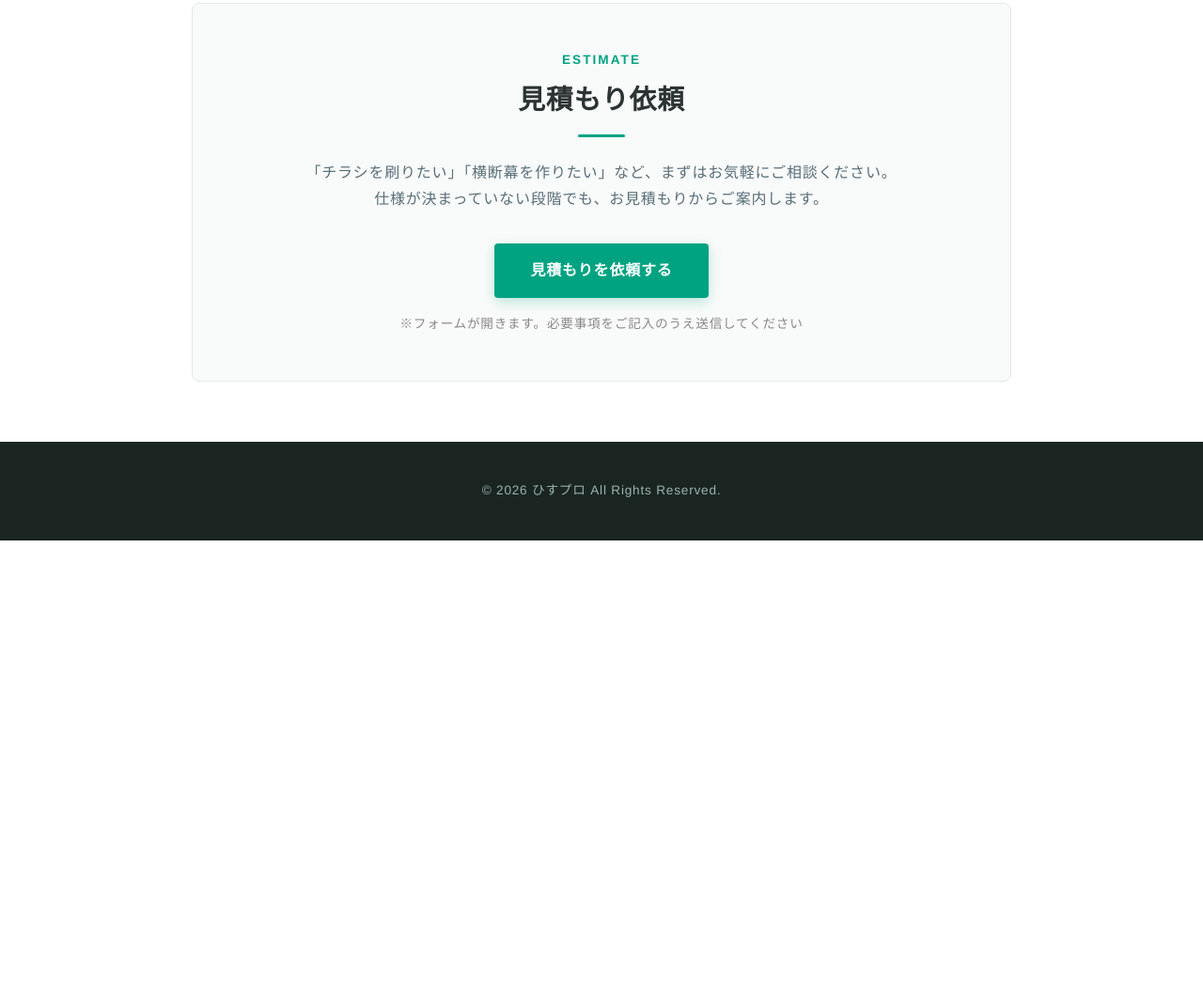
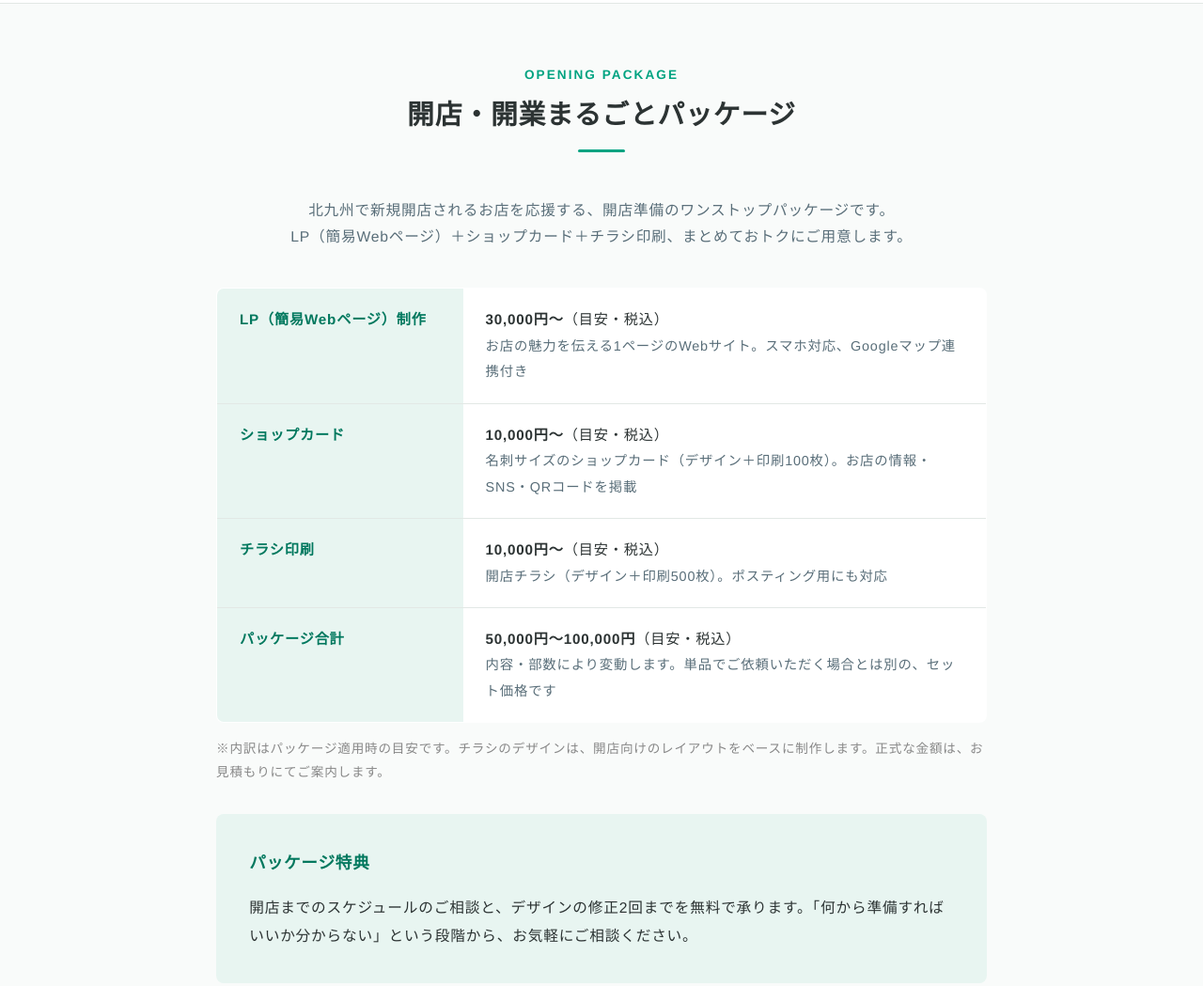
Before and after one commit to gameeeeeeni/Hisupuros, a plain HTML site: page print.html in a window 1280 px wide. Shown: the part 3028-4077 px from the top of the page at 94% size. Before the commit the page ends 3603 px from the top, so only its background shows below. Drawn offline with Linux system fonts and the light colour scheme.

Commit message:
印刷代行ページに「開店・開業まるごとパッケージ」を追加

```diff
--- a/print.html
+++ b/print.html
@@ -525,6 +525,62 @@
       </div>
     </section>
 
+    <!-- 開店・開業まるごとパッケージ -->
+    <div class="section-bg">
+      <section class="section">
+        <div class="section-header">
+          <span class="section-en">Opening Package</span>
+          <h2 class="section-title">開店・開業まるごとパッケージ</h2>
+        </div>
+
+        <p class="section-lead">
+          北九州で新規開店されるお店を応援する、開店準備のワンストップパッケージです。<br />
+          LP（簡易Webページ）＋ショップカード＋チラシ印刷、まとめておトクにご用意します。
+        </p>
+
+        <table class="price-table">
+          <tr>
+            <th>LP（簡易Webページ）制作</th>
+            <td>
+              <span class="price">30,000円〜</span>（目安・税込）<br />
+              <span style="color: var(--text-sub); font-size: 0.9rem;">お店の魅力を伝える1ページのWebサイト。スマホ対応、Googleマップ連携付き</span>
+            </td>
+          </tr>
+          <tr>
+            <th>ショップカード</th>
+            <td>
+              <span class="price">10,000円〜</span>（目安・税込）<br />
+              <span style="color: var(--text-sub); font-size: 0.9rem;">名刺サイズのショップカード（デザイン＋印刷100枚）。お店の情報・SNS・QRコードを掲載</span>
+            </td>
+          </tr>
+          <tr>
+            <th>チラシ印刷</th>
+            <td>
+              <span class="price">10,000円〜</span>（目安・税込）<br />
+              <span style="color: var(--text-sub); font-size: 0.9rem;">開店チラシ（デザイン＋印刷500枚）。ポスティング用にも対応</span>
+            </td>
+          </tr>
+          <tr>
+            <th>パッケージ合計</th>
+            <td>
+              <span class="price">50,000円〜100,000円</span>（目安・税込）<br />
+              <span style="color: var(--text-sub); font-size: 0.9rem;">内容・部数により変動します。単品でご依頼いただく場合とは別の、セット価格です</span>
+            </td>
+          </tr>
+        </table>
+        <p class="price-note">
+          ※内訳はパッケージ適用時の目安です。チラシのデザインは、開店向けのレイアウトをベースに制作します。正式な金額は、お見積もりにてご案内します。
+        </p>
+
+        <div class="style-box" style="margin-top: 2rem;">
+          <p class="box-title">パッケージ特典</p>
+          <p>
+            開店までのスケジュールのご相談と、デザインの修正2回までを無料で承ります。「何から準備すればいいか分からない」という段階から、お気軽にご相談ください。
+          </p>
+        </div>
+      </section>
+    </div>
+
     <!-- 見積もり依頼 -->
     <section class="section" style="padding-top: 0;">
       <div class="cta-box">
```
